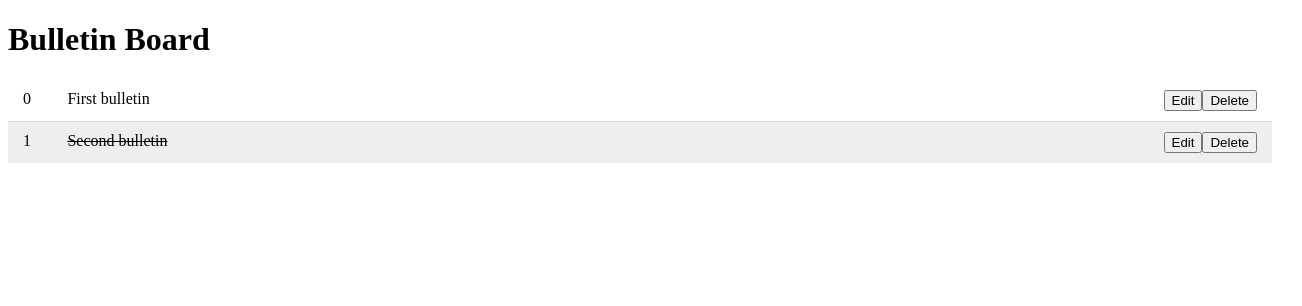
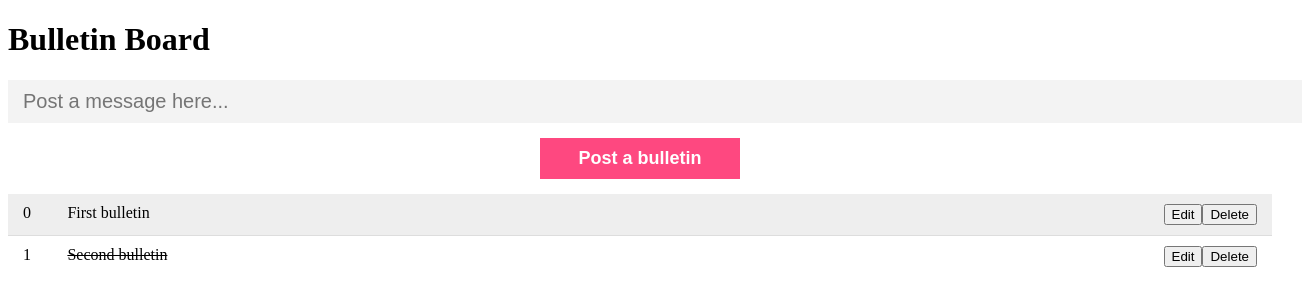
Before and after one commit to aprilnicole013/CRUD_project, an Angular app in the folder crud-project/: page / in a window 1280 px wide. Shown: the top 306 px of the page, 1302 px wide, since content can reach past the window. Built offline with nearby package versions, Linux system fonts and the light colour scheme.

Commit message:
Create a bulletin post

```diff
--- a/crud-project/src/app/app.module.ts
+++ b/crud-project/src/app/app.module.ts
@@ -1,5 +1,6 @@
 import { NgModule } from '@angular/core';
 import { BrowserModule } from '@angular/platform-browser';
+import { FormsModule } from '@angular/forms';
 
 import { AppComponent } from './app.component';
 import { BulletinsComponent } from './components/bulletins/bulletins.component';
@@ -10,7 +11,8 @@ import { BulletinsComponent } from './components/bulletins/bulletins.component';
     BulletinsComponent
   ],
   imports: [
-    BrowserModule
+    BrowserModule,
+    FormsModule
   ],
   providers: [],
   bootstrap: [AppComponent]
--- a/crud-project/src/app/components/bulletins/bulletins.component.html
+++ b/crud-project/src/app/components/bulletins/bulletins.component.html
@@ -1,4 +1,19 @@
 <div class="bulletins">
+  <form (submit)="addBulletin()">
+    <input
+      type="text"
+      name="inputBulletin"
+      placeholder="Post a message here..."
+      class="bulletin-input"
+      [(ngModel)]="inputBulletin"
+    />
+    <input
+      type="submit"
+      value="Post a bulletin"
+      class="bulletin-submit"
+      ng-required="true"
+    />
+  </form>
   <div class="bulletin" *ngFor="let bulletin of bulletins; let i = index;" class="bulletin {{ (bulletin.completed ? 'done' : '') }}">
     <div class="id">{{ i }}</div>
     <div class="content">{{ bulletin.content }}</div>
--- a/crud-project/src/app/components/bulletins/bulletins.component.ts
+++ b/crud-project/src/app/components/bulletins/bulletins.component.ts
@@ -9,6 +9,8 @@ import { Bulletin } from 'src/app/models/Bulletin';
 export class BulletinsComponent implements OnInit {
 
   bulletins:Bulletin[]
+
+  inputBulletin:string = "";
   constructor() { }
 
   ngOnInit(): void {
@@ -28,4 +30,13 @@ export class BulletinsComponent implements OnInit {
     this.bulletins = this.bulletins.filter((v, i) => i !== id);
   }
 
+  addBulletin () {
+    this.bulletins.push({
+      content: this.inputBulletin,
+      completed: false
+    });
+
+    this.inputBulletin = ''
+  }
+
 }
--- a/crud-project/src/index.html
+++ b/crud-project/src/index.html
@@ -2,7 +2,7 @@
 <html lang="en">
 <head>
   <meta charset="utf-8">
-  <title>CrudProject</title>
+  <title>Bulletin Board</title>
   <base href="/">
   <meta name="viewport" content="width=device-width, initial-scale=1">
   <link rel="icon" type="image/x-icon" href="favicon.ico">
```
